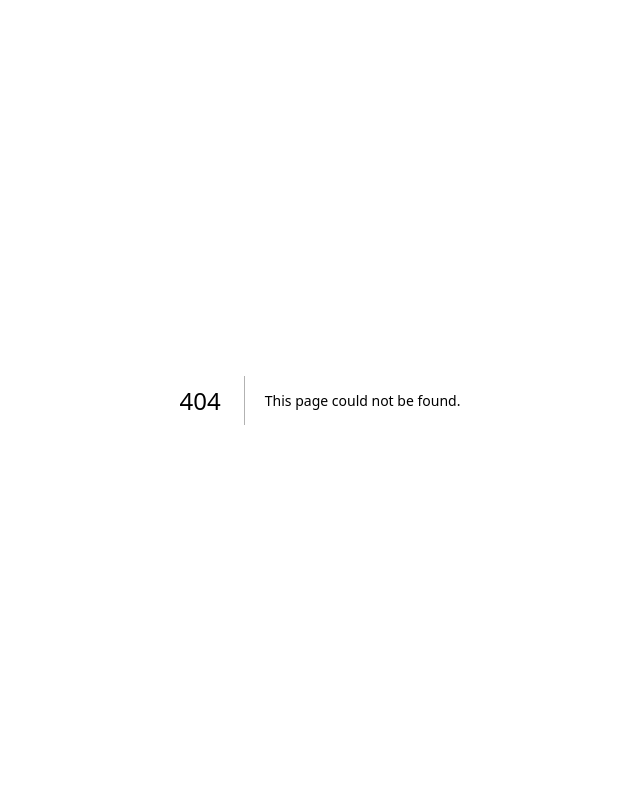
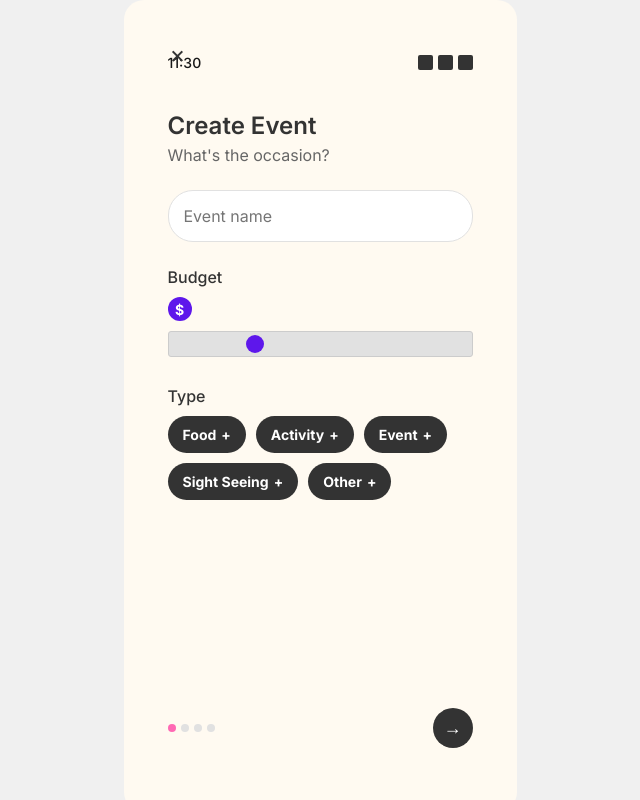
Before and after one commit to sharsharw/PICKI-APP, a Next.js app in the folder picki/: page /events in a window 1280 px wide. Before the commit this address had no page. Shown: the whole page, without its empty margins (320-960 px from the left). Built offline with nearby package versions, Linux system fonts and the light colour scheme.

Commit message:
Add events page and import Inter font in globals css

```diff
--- /dev/null
+++ b/picki/app/events/events.css
@@ -0,0 +1,236 @@
+/* Global container styles */
+.event-creator-container {
+  display: flex;
+  justify-content: center;
+  align-items: center;
+  min-height: 100vh;
+  background-color: #f0f0f0;
+  font-family: 'Inter', sans-serif;
+}
+
+.mobile-frame {
+    width: 393px;
+    height: 812px;
+    background-color: #FFFAF1;
+    border-radius: 20px;
+    padding: 24px;
+    display: flex;
+    flex-direction: column;
+    justify-content: space-between;
+}
+
+/* Page layout */
+.event-page {
+  display: flex;
+  flex-direction: column;
+  height: 100%;
+  padding: 20px;
+  box-sizing: border-box;
+  position: relative;
+}
+
+/* Status bar */
+.status-bar {
+  display: flex;
+  justify-content: space-between;
+  align-items: center;
+  margin-bottom: 10px;
+  padding: 10px 0;
+}
+
+.time {
+  font-size: 14px;
+  font-weight: 500;
+}
+
+.status-icons {
+  display: flex;
+  gap: 5px;
+}
+
+.signal, .wifi, .battery {
+  width: 15px;
+  height: 15px;
+  background-color: #333;
+  border-radius: 2px;
+}
+
+/* Back button */
+.back-button {
+  position: absolute;
+  top: 15px;
+  left: 15px;
+  width: 30px;
+  height: 30px;
+  display: flex;
+  align-items: center;
+  justify-content: center;
+  font-size: 24px;
+  color: #333;
+  cursor: pointer;
+}
+
+/* Content section */
+.content {
+  flex: 1;
+  display: flex;
+  flex-direction: column;
+  padding: 20px 0;
+}
+
+h1 {
+  font-size: 24px;
+  font-weight: 600;
+  margin: 0 0 5px 0;
+  color: #333;
+}
+
+.subtitle {
+  font-size: 16px;
+  color: #666;
+  margin: 0 0 25px 0;
+}
+
+/* Form elements */
+.form-group {
+  margin-bottom: 25px;
+}
+
+.form-label {
+  display: block;
+  font-size: 16px;
+  font-weight: 500;
+  margin-bottom: 10px;
+  color: #333;
+}
+
+.event-input {
+  width: 100%;
+  padding: 15px;
+  border-radius: 25px;
+  border: 1px solid #e1e1e1;
+  font-size: 16px;
+  box-sizing: border-box;
+  outline: none;
+}
+
+/* Budget slider */
+.budget-indicator {
+  display: flex;
+  align-items: center;
+  margin-bottom: 10px;
+}
+
+.budget-icon {
+  width: 24px;
+  height: 24px;
+  border-radius: 50%;
+  background-color: #5e17eb;
+  color: white;
+  display: flex;
+  align-items: center;
+  justify-content: center;
+  font-size: 14px;
+  font-weight: bold;
+}
+
+.budget-slider {
+  width: 100%;
+  height: 6px;
+  -webkit-appearance: none;
+  appearance: none;
+  background: #e1e1e1;
+  border-radius: 3px;
+  outline: none;
+}
+
+.budget-slider::-webkit-slider-thumb {
+  -webkit-appearance: none;
+  appearance: none;
+  width: 18px;
+  height: 18px;
+  border-radius: 50%;
+  background: #5e17eb;
+  cursor: pointer;
+}
+
+.budget-slider::-moz-range-thumb {
+  width: 18px;
+  height: 18px;
+  border-radius: 50%;
+  background: #5e17eb;
+  cursor: pointer;
+  border: none;
+}
+
+/* Type buttons */
+.type-buttons {
+  display: flex;
+  flex-wrap: wrap;
+  gap: 10px;
+  margin-top: 5px;
+}
+
+.type-btn {
+  padding: 10px 15px;
+  border-radius: 25px;
+  border: none;
+  background-color: #333;
+  color: white;
+  font-size: 14px;
+  cursor: pointer;
+  display: flex;
+  align-items: center;
+  transition: all 0.2s ease;
+}
+
+.type-btn.active {
+  background-color: #5e17eb;
+}
+
+.plus-icon {
+  margin-left: 5px;
+  font-size: 14px;
+}
+
+/* Footer */
+.footer {
+  display: flex;
+  justify-content: space-between;
+  align-items: center;
+  padding: 20px 0;
+  margin-top: auto;
+}
+
+.pagination {
+  display: flex;
+  gap: 5px;
+}
+
+.dot {
+  width: 8px;
+  height: 8px;
+  border-radius: 50%;
+  background-color: #e1e1e1;
+}
+
+.dot.active {
+  background-color: #ff69b4;
+}
+
+.next-btn {
+  width: 40px;
+  height: 40px;
+  border-radius: 50%;
+  background-color: #333;
+  color: white;
+  border: none;
+  display: flex;
+  align-items: center;
+  justify-content: center;
+  cursor: pointer;
+}
+
+.arrow {
+  font-size: 18px;
+}
--- /dev/null
+++ b/picki/app/events/layout.js
@@ -0,0 +1,3 @@
+export default function CreateEventLayout({ children }) {
+  return children;
+}
--- /dev/null
+++ b/picki/app/events/page.js
@@ -0,0 +1,128 @@
+'use client';
+
+import { useState } from 'react';
+import './events.css';
+
+export default function EventPage() {
+  const [eventData, setEventData] = useState({
+    name: '',
+    budget: 25, // Default value for slider
+    type: ''
+  });
+
+  const handleInputChange = (e) => {
+    const { name, value } = e.target;
+    setEventData(prev => ({ ...prev, [name]: value }));
+  };
+
+  const handleTypeSelect = (type) => {
+    setEventData(prev => ({ ...prev, type }));
+  };
+
+  const handleNext = () => {
+    // Here you would navigate to the next page or step
+    console.log('Event data:', eventData);
+    // This would typically use router.push('/next-step') or similar
+  };
+
+  return (
+    <div className="event-creator-container">
+      <div className="mobile-frame">
+        <div className="event-page">
+          <div className="status-bar">
+            <div className="time">11:30</div>
+            <div className="status-icons">
+              <div className="signal"></div>
+              <div className="wifi"></div>
+              <div className="battery"></div>
+            </div>
+          </div>
+
+          <div className="back-button">
+            <span>×</span>
+          </div>
+
+          <div className="content">
+            <h1>Create Event</h1>
+            <p className="subtitle">What's the occasion?</p>
+
+            <div className="form-group">
+              <input
+                type="text"
+                name="name"
+                value={eventData.name}
+                onChange={handleInputChange}
+                placeholder="Event name"
+                className="event-input"
+              />
+            </div>
+
+            <div className="form-group">
+              <label className="form-label">Budget</label>
+              <div className="budget-indicator">
+                <div className="budget-icon">$</div>
+              </div>
+              <input
+                type="range"
+                name="budget"
+                min="0"
+                max="100"
+                value={eventData.budget}
+                onChange={handleInputChange}
+                className="budget-slider"
+              />
+            </div>
+
+            <div className="form-group">
+              <label className="form-label">Type</label>
+              <div className="type-buttons">
+                <button
+                  className={`type-btn ${eventData.type === 'Food' ? 'active' : ''}`}
+                  onClick={() => handleTypeSelect('Food')}
+                >
+                  Food <span className="plus-icon">+</span>
+                </button>
+                <button
+                  className={`type-btn ${eventData.type === 'Activity' ? 'active' : ''}`}
+                  onClick={() => handleTypeSelect('Activity')}
+                >
+                  Activity <span className="plus-icon">+</span>
+                </button>
+                <button
+                  className={`type-btn ${eventData.type === 'Event' ? 'active' : ''}`}
+                  onClick={() => handleTypeSelect('Event')}
+                >
+                  Event <span className="plus-icon">+</span>
+                </button>
+                <button
+                  className={`type-btn ${eventData.type === 'Sight Seeing' ? 'active' : ''}`}
+                  onClick={() => handleTypeSelect('Sight Seeing')}
+                >
+                  Sight Seeing <span className="plus-icon">+</span>
+                </button>
+                <button
+                  className={`type-btn ${eventData.type === 'Other' ? 'active' : ''}`}
+                  onClick={() => handleTypeSelect('Other')}
+                >
+                  Other <span className="plus-icon">+</span>
+                </button>
+              </div>
+            </div>
+          </div>
+
+          <div className="footer">
+            <div className="pagination">
+              <span className="dot active"></span>
+              <span className="dot"></span>
+              <span className="dot"></span>
+              <span className="dot"></span>
+            </div>
+            <button className="next-btn" onClick={handleNext}>
+              <span className="arrow">→</span>
+            </button>
+          </div>
+        </div>
+      </div>
+    </div>
+  );
+}
--- a/picki/app/globals.css
+++ b/picki/app/globals.css
@@ -1,6 +1,13 @@
+@import url('https://fonts.googleapis.com/css2?family=Inter:wght@400;500;600;700&display=swap');
+
+* {
+  font-family: 'Inter', sans-serif;
+}
+
 :root {
   --background: #ffffff;
   --foreground: #171717;
+  --font-family-base: 'Inter', sans-serif;
 }
 
 @media (prefers-color-scheme: dark) {
```
